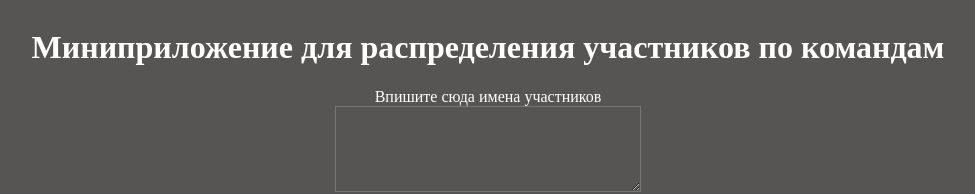
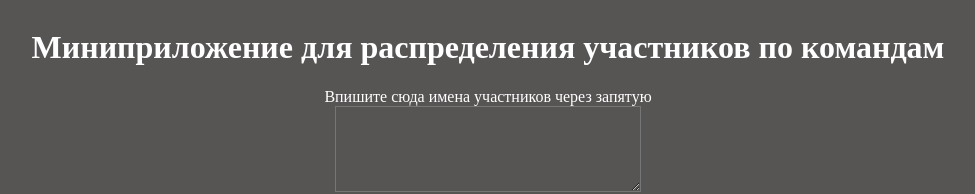
Before and after one commit to NanoBabaika/teamRandomizer, a plain HTML site: page index.html in a window 1280 px wide. Shown: the top 194 px of the page, without its empty margins (152-1127 px from the left). Drawn offline with Linux system fonts and the light colour scheme.

Commit message:
Add files via upload

```diff
--- a/index.html
+++ b/index.html
@@ -10,7 +10,7 @@
     <div class="wrapper">
         <h1 class="head_title">Миниприложение для распределения участников по командам</h1>
          <form class="form" action="">
-            <label for="names">Впишите сюда имена участников</label>
+            <label for="names">Впишите сюда имена участников через запятую</label>
             <textarea class="textarea" name="names" id="names" rows="2" cols="10"></textarea>
             <div class="btns">
                 <input class="btn" id="submit" type="submit" value="Разбить по командам">
```
